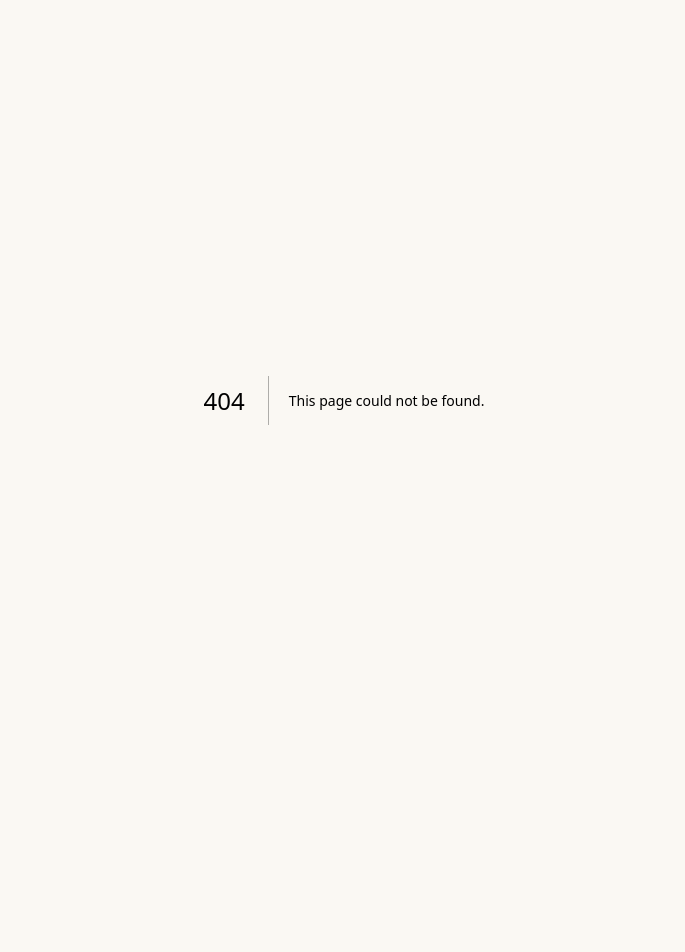
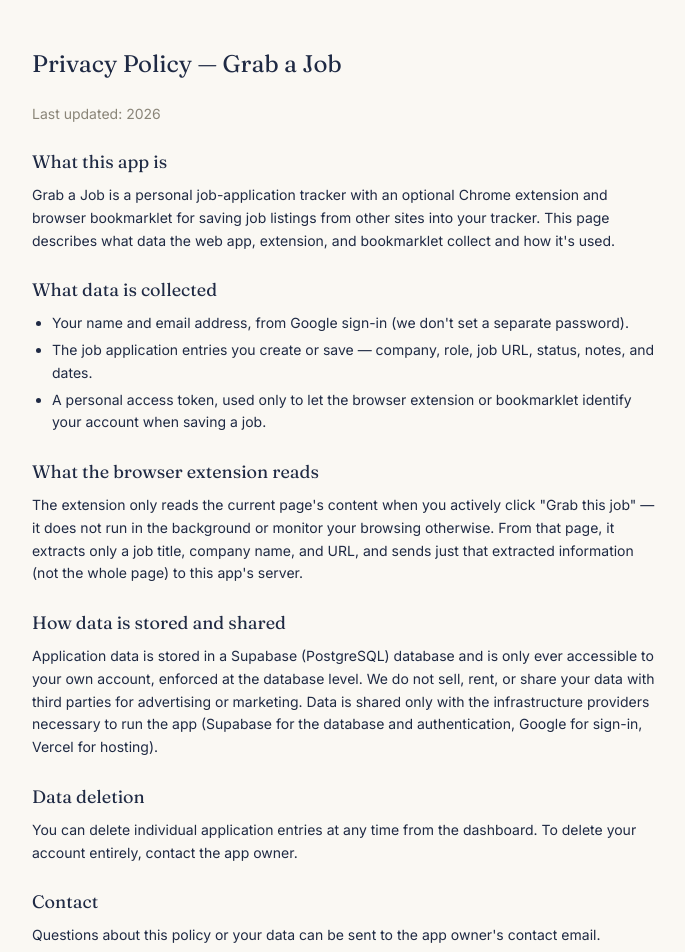
Before and after one commit to hussaintaha69/grab-a-job, a Next.js app: page /privacy in a window 1280 px wide. Before the commit this address had no page. Shown: the top 952 px of the page, without its empty margins (296-981 px from the left). Before the commit the page ends 800 px from the top, so only its background shows below. Built offline with nearby package versions, Linux system fonts and the light colour scheme.

Commit message:
Add files via upload

```diff
--- /dev/null
+++ b/app/privacy/page.tsx
@@ -0,0 +1,80 @@
+export default function PrivacyPolicy() {
+  return (
+    <div className="max-w-2xl mx-auto px-6 py-12 font-sans text-ink bg-paper min-h-screen">
+      <h1 className="font-display text-2xl mb-6">Privacy Policy — Grab a Job</h1>
+
+      <p className="text-sm text-muted mb-6">Last updated: {new Date().getFullYear()}</p>
+
+      <section className="mb-6">
+        <h2 className="font-display text-lg mb-2">What this app is</h2>
+        <p className="text-sm leading-relaxed">
+          Grab a Job is a personal job-application tracker with an optional
+          Chrome extension and browser bookmarklet for saving job listings
+          from other sites into your tracker. This page describes what data
+          the web app, extension, and bookmarklet collect and how it's used.
+        </p>
+      </section>
+
+      <section className="mb-6">
+        <h2 className="font-display text-lg mb-2">What data is collected</h2>
+        <ul className="text-sm leading-relaxed list-disc pl-5 space-y-1">
+          <li>
+            Your name and email address, from Google sign-in (we don't set a
+            separate password).
+          </li>
+          <li>
+            The job application entries you create or save — company, role,
+            job URL, status, notes, and dates.
+          </li>
+          <li>
+            A personal access token, used only to let the browser extension
+            or bookmarklet identify your account when saving a job.
+          </li>
+        </ul>
+      </section>
+
+      <section className="mb-6">
+        <h2 className="font-display text-lg mb-2">
+          What the browser extension reads
+        </h2>
+        <p className="text-sm leading-relaxed">
+          The extension only reads the current page's content when you
+          actively click "Grab this job" — it does not run in the background
+          or monitor your browsing otherwise. From that page, it extracts
+          only a job title, company name, and URL, and sends just that
+          extracted information (not the whole page) to this app's server.
+        </p>
+      </section>
+
+      <section className="mb-6">
+        <h2 className="font-display text-lg mb-2">How data is stored and shared</h2>
+        <p className="text-sm leading-relaxed">
+          Application data is stored in a Supabase (PostgreSQL) database and
+          is only ever accessible to your own account, enforced at the
+          database level. We do not sell, rent, or share your data with
+          third parties for advertising or marketing. Data is shared only
+          with the infrastructure providers necessary to run the app
+          (Supabase for the database and authentication, Google for
+          sign-in, Vercel for hosting).
+        </p>
+      </section>
+
+      <section className="mb-6">
+        <h2 className="font-display text-lg mb-2">Data deletion</h2>
+        <p className="text-sm leading-relaxed">
+          You can delete individual application entries at any time from
+          the dashboard. To delete your account entirely, contact the app
+          owner.
+        </p>
+      </section>
+
+      <section>
+        <h2 className="font-display text-lg mb-2">Contact</h2>
+        <p className="text-sm leading-relaxed">
+          Questions about this policy or your data can be sent to the
+          app owner's contact email.
+        </p>
+      </section>
+    </div>
+  );
+}
```
